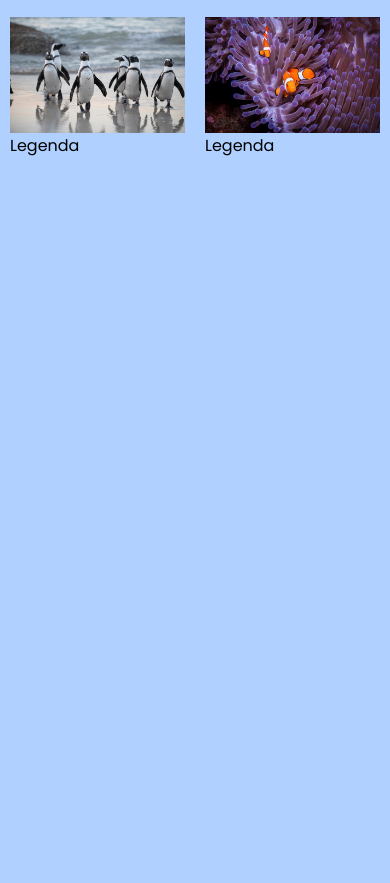
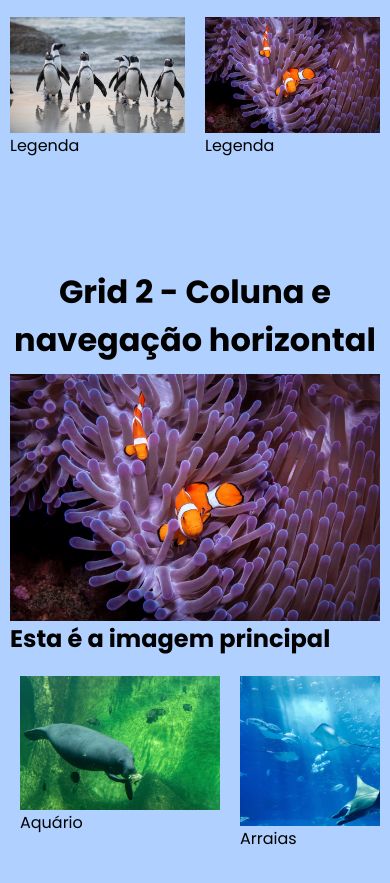
Before and after one commit to julia-daniluski/Aquario, a plain HTML site: page index.html in a window 390 px wide. Shown: the part 2829-3712 px from the top of the page. Before the commit the page ends 3097 px from the top, so only its background shows below. Drawn offline with Linux system fonts and the light colour scheme.

Commit message:
finalizado (?)

```diff
--- a/index.html
+++ b/index.html
@@ -91,6 +91,31 @@
          <p>Anúncio</p>
        </div>
      </section>
+     <h1>Grid 2 - Coluna e navegação horizontal</h1>
 
+     <section class="grid2">
+       <div class="principal">
+         <img src="assets_aquario/img/aquario3.jpg">
+         <h2>Esta é a imagem principal</h2>
+       </div>
+       <div class="sidebar">
+         <div>
+           <img src="assets_aquario/img/aquario4.jpg">
+           <p>Aquário</p>
+         </div>
+         <div>
+           <img src="assets_aquario/img/aquario6.jpg">
+           <p>Arraias</p>
+         </div>
+         <div>
+           <img src="assets_aquario/img/aquario1.jpg">
+           <p>Golfinhos</p>
+         </div>
+         <div>
+           <img src="assets_aquario/img/aquario2.jpg">
+           <p>Pinguins</p>
+         </div>
+       </div>
+     </section>
 </body>
 </html>
--- a/style.css
+++ b/style.css
@@ -136,3 +136,42 @@ img {
         /* define como primeiro item a aparecer */
         order: -1;
     }
+}
+
+/* Grid 2 - Colunas e navegação horizontal */
+
+.grid2 {
+    /* altera o tipo de display */
+    display: grid;
+    /* coluna lateral fixada em 200px */
+    grid-template-columns: 1fr 200px;
+    grid-gap: 20px;
+    /* limita o tamanho do container */
+    max-width: 800px;
+    /* margem */
+    padding: 10px;
+    /* alinha o container ao centro caso a tela seja maior que 800px */
+    margin: 0 auto;
+}
+
+.sidebar > div {
+    margin-bottom: 10px;
+}
+
+@media (max-width: 600px) {
+    .grid2 {
+    /* coloca tudo em uma coluna */
+      grid-template-columns: 1fr;
+    }
+    .sidebar {
+        /* deixa os itens lado a lado */
+      display: flex;
+      /* insere a navegação nas imagens */
+      overflow: scroll;
+    }
+    .sidebar > div {
+        /* não diminui o valor dos itens, mantem 200px */
+      flex: 1 0 200px;
+      margin: 0 10px;
+    }
+}
```
